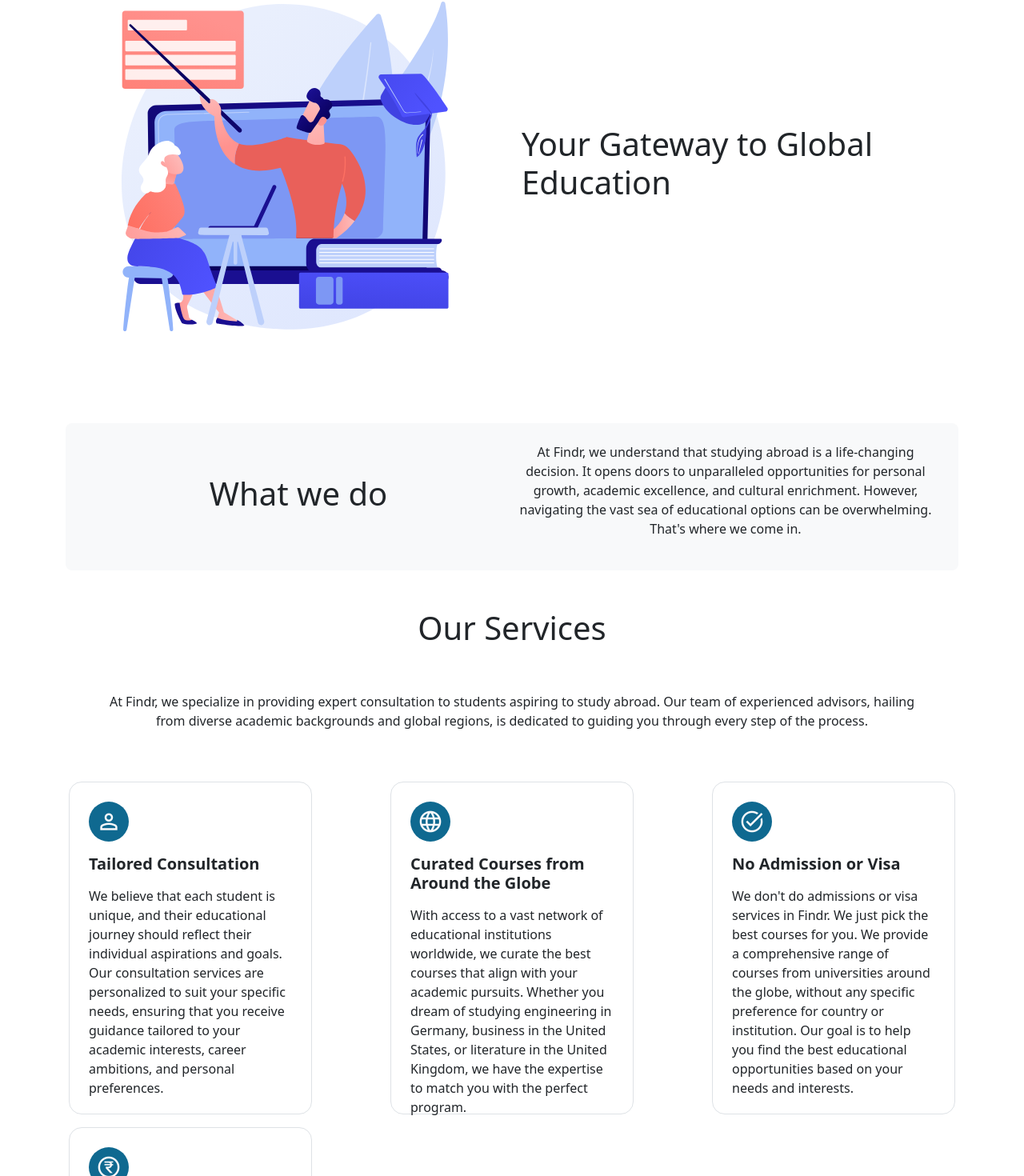
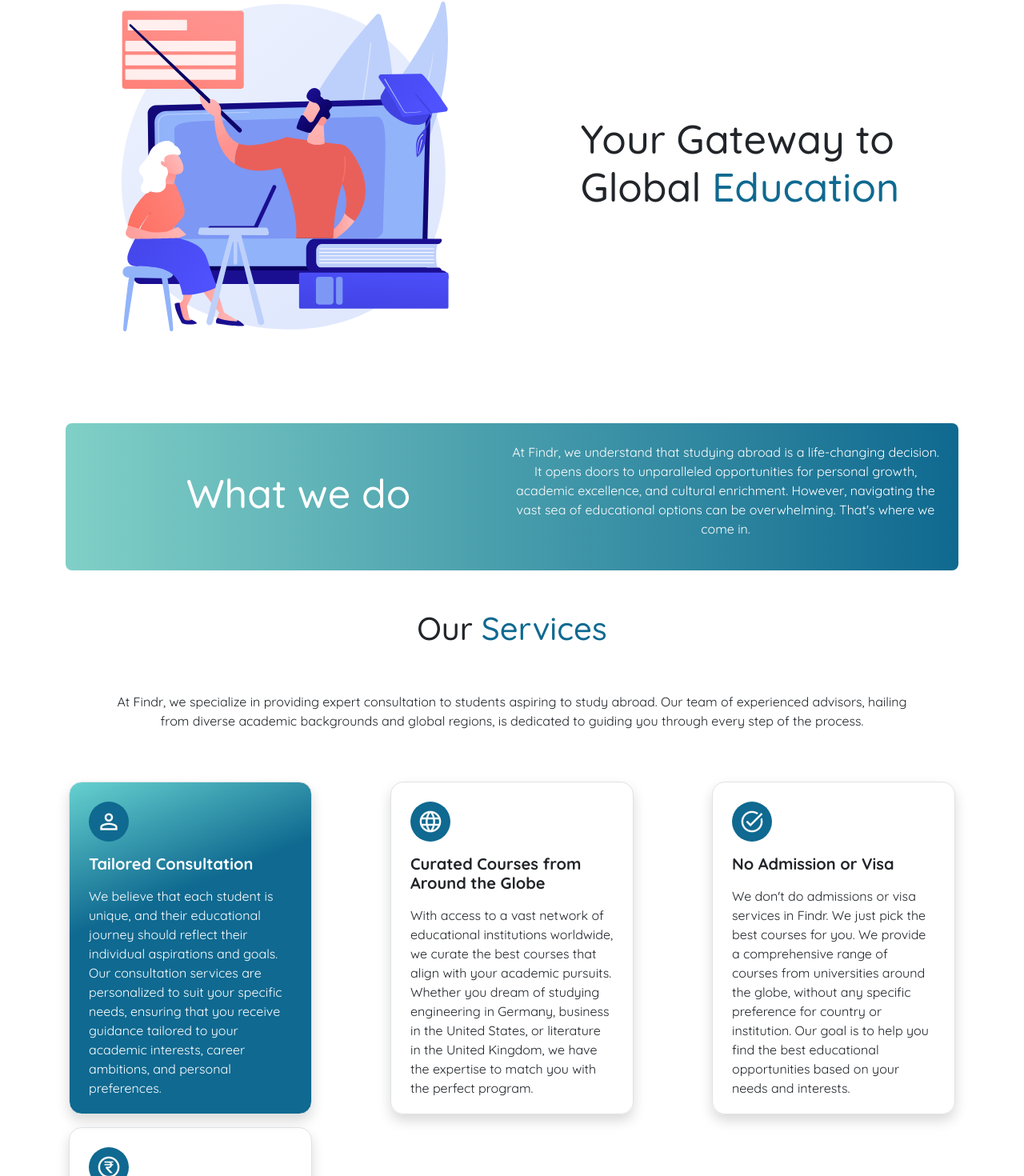
Before and after one commit to G0KS/findr_client, a React (Vite) app: page / in a window 1280 px wide. Shown: the part 145-1615 px from the top of the page at 80% size. Built offline with nearby package versions, Linux system fonts and the light colour scheme.

Commit message:
card style

```diff
--- a/index.html
+++ b/index.html
@@ -2,9 +2,10 @@
 <html lang="en">
   <head>
     <meta charset="UTF-8" />
-    <link rel="icon" type="image/svg+xml" href="/vite.svg" />
+      <link rel="shortcut icon" href="public/favicon.ico" type="image/x-icon">
+    <link rel="stylesheet" href="src/index.css">
     <meta name="viewport" content="width=device-width, initial-scale=1.0" />
-    <title>Vite + React</title>
+    <title>Findr</title>
     <link
       rel="stylesheet"
       href="https://cdn.jsdelivr.net/npm/bootstrap@5.3.2/dist/css/bootstrap.min.css"
@@ -16,6 +17,9 @@
       rel="stylesheet"
       href="https://fonts.googleapis.com/css2?family=Material+Symbols+Outlined:opsz,wght,FILL,GRAD@24,400,0,0"
     />
+    <link rel="preconnect" href="https://fonts.googleapis.com" />
+    <link rel="preconnect" href="https://fonts.gstatic.com" crossorigin />
+    <link href="https://fonts.googleapis.com/css2?family=Quicksand:wght@300..700&display=swap" rel="stylesheet">
   </head>
   <body>
     <div id="root"></div>
--- a/src/App.css
+++ b/src/App.css
@@ -0,0 +1,17 @@
+.loginSection{
+    background: linear-gradient(-45deg, #ffffff, #0f699083, #ffffff, #ffffff);
+    background-size: 400% 400%;
+    animation: gradient 10s ease infinite;
+}
+
+@keyframes gradient {
+    0% {
+        background-position: 0% 25%;
+    }
+    50% {
+        background-position:  50%;
+    }
+    100% {
+        background-position: 25% 0%;
+    }
+}
--- a/src/App.jsx
+++ b/src/App.jsx
@@ -3,6 +3,8 @@ import Home from './pages/Home/Home.jsx';
 import NavbarComponent from './components/NavbarComponent/NavbarComponent';
 import Login from './pages/Login/Login.jsx';
 import Register from './pages/Register/Register.jsx';
+import "./App.css"
+
 
 function App() {
   return (
--- a/src/index.css
+++ b/src/index.css
@@ -0,0 +1,3 @@
+*{
+    font-family:  "Quicksand", sans-serif;
+  }
--- a/src/pages/Home/Home.jsx
+++ b/src/pages/Home/Home.jsx
@@ -6,22 +6,28 @@ function Home() {
   return (
     <>
       {/* hero section */}
-      <section className="container">
+      <section className="container ">
         <div>
           <Row>
             <Col style={{ width: '50px' }}>
               <img style={{ width: '100%' }} src={hero} alt="" />
             </Col>
-            <Col className="d-flex align-items-center">
-              <h1>Your Gateway to Global Education</h1>
+            <Col className="d-flex align-items-center justify-content-center">
+              <h1 style={{fontSize:"50px"}} >Your Gateway to <br /> Global <span style={{color:"#0f6990"}} >Education</span></h1>
             </Col>
           </Row>
         </div>
 
         {/* about us */}
-        <div className="text-center d-flex justify-content-between align-items-center my-5 bg-body-tertiary rounded-3 p-4">
-          <h1 style={{ width: '100%' }}>What we do</h1>
-          <p style={{ width: '100%' }}>
+        <div
+          className="text-center d-flex flex-lg-row flex-column   justify-content-between align-items-center my-5 bg-body-tertiary rounded-3 p-4"
+          style={{
+            backgroundImage:
+              ' linear-gradient(270deg, #0f6990 0%, #80D0C7 100%)  ',
+          } }
+        >
+          <h1 style={{ width: '100%',fontSize:"50px", color:"white" }}>What we do</h1>
+          <p style={{ width: '100%', color:"#ffff" }}>
             At Findr, we understand that studying abroad is a life-changing
             decision. It opens doors to unparalleled opportunities for personal
             growth, academic excellence, and cultural enrichment. However,
@@ -32,7 +38,7 @@ function Home() {
 
         {/* services section */}
         <div>
-          <h1 className="text-center">Our Services</h1>
+          <h1 className="text-center">Our <span style={{color:"#0f6990"}} >Services</span></h1>
           <div className="p-5">
             <p className="mb-0 text-center">
               At Findr, we specialize in providing expert consultation to
@@ -45,8 +51,8 @@ function Home() {
         </div>
         <div className="cardContainer my-3 mx-5 mx-lg-1 d-flex justify-content-between align-items-center flex-wrap row-gap-3">
           <div
-            className="cardBody border p-4"
-            style={{ width: '19rem', height: '26rem', borderRadius: '16px' }}
+            className="cardBody border p-4 shadow "
+            style={{ width: '19rem', height: '26rem', borderRadius: '16px', backgroundImage: "linear-gradient(338deg, #0f6990 64%, #66d1cf 100%)",color:"#ffff" }}
           >
             <div
               className="icon d-flex align-items-center justify-content-center mb-3"
@@ -71,11 +77,11 @@ function Home() {
             </p>
           </div>
           <div
-            className="cardBody border p-4"
+            className="cardBody border p-4 shadow"
             style={{ width: '19rem', height: '26rem', borderRadius: '16px' }}
           >
             <div
-              className="icon d-flex align-items-center justify-content-center mb-3"
+              className="icon d-flex align-items-center justify-content-center mb-3 "
               style={{
                 borderRadius: '50%',
                 backgroundColor: '#0F6990',
@@ -100,7 +106,7 @@ function Home() {
             </p>
           </div>
           <div
-            className="cardBody border p-4"
+            className="cardBody border p-4 shadow"
             style={{ width: '19rem', height: '26rem', borderRadius: '16px' }}
           >
             <div
@@ -127,7 +133,7 @@ function Home() {
             </p>
           </div>
           <div
-            className="cardBody border p-4"
+            className="cardBody border p-4 shadow"
             style={{ width: '19rem', height: '26rem', borderRadius: '16px' }}
           >
             <div
@@ -140,7 +146,7 @@ function Home() {
               }}
             >
               <span className="material-symbols-outlined fs-2 text-light">
-              currency_rupee_circle
+                currency_rupee_circle
               </span>
             </div>
             <h5 className="fw-bold mb-3">Affordable Pricing</h5>
--- a/src/pages/Login/Login.jsx
+++ b/src/pages/Login/Login.jsx
@@ -8,11 +8,11 @@ function Login() {
 
   return (
     <section
-      className="d-flex justify-content-center align-items-center bg-body-tertiary"
+      className="d-flex justify-content-center align-items-center loginSection"
       style={{ height: '90vh' }}
     >
       <div
-        className="loginCard rounded-4 p-4 shadow-lg"
+        className="loginCard bg-white rounded-4 p-4 shadow-lg"
         style={{ width: '22rem', height: '30rem' }}
       >
         <div style={{ height: '70px', width: '70px' }}>
--- a/src/pages/Register/Register.jsx
+++ b/src/pages/Register/Register.jsx
@@ -8,12 +8,12 @@ function Register() {
   const [showPassword, setShowPassword] = useState(false);
   return (
     <section
-      className="d-flex justify-content-center align-items-center bg-body-tertiary"
+      className="d-flex justify-content-center align-items-center loginSection"
       style={{ height: '90vh' }}
     >
-      <div className="d-flex justify-content-center align-items-center bg-body-tertiary mx-4">
+      <div className="d-flex justify-content-center align-items-center  rounded-4 p-4 shadow-lg bg-white mx-4">
         <div
-          className="signupCard rounded-4 p-4 shadow-lg row"
+          className="signupCard row"
           style={{ maxWidth: '40rem' }}
         >
           <div className="col-lg-6">
```
Also changed, not shown: 1 other file (tests, documents, lock files or other folders).
